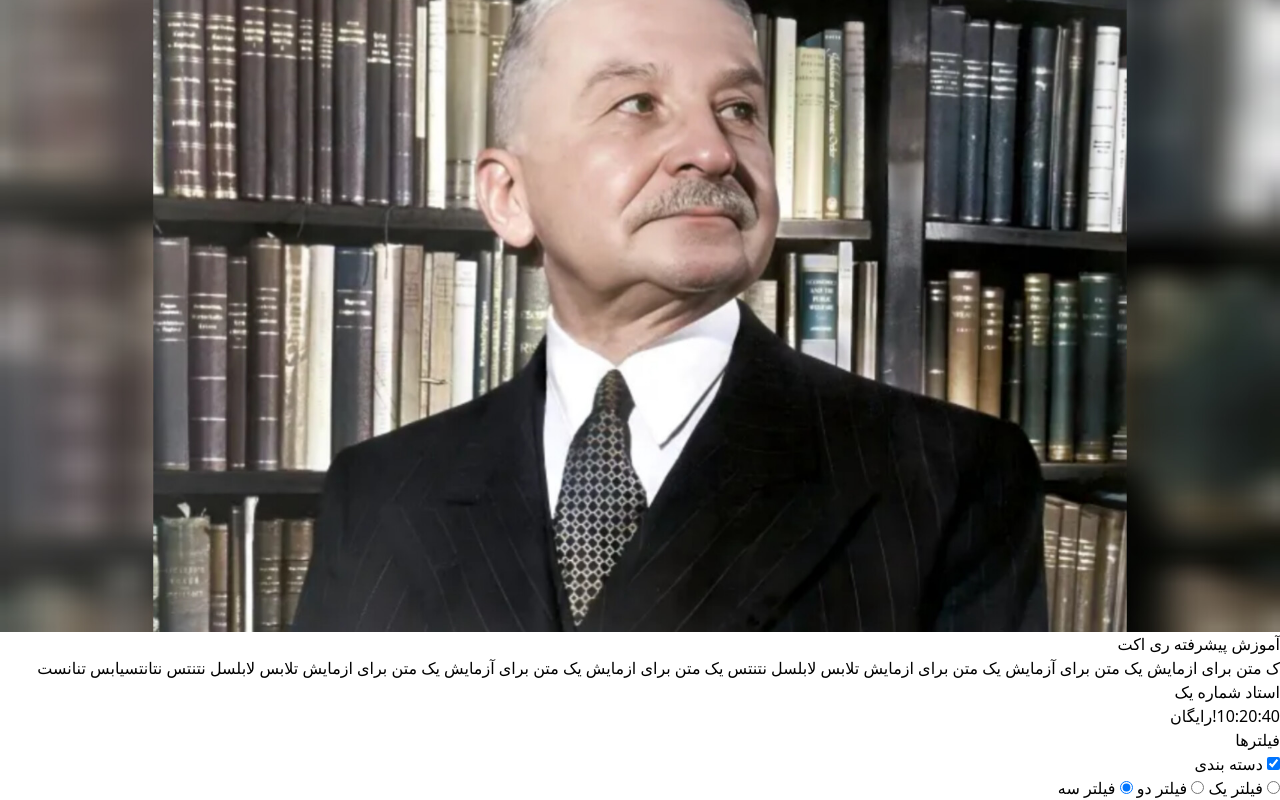
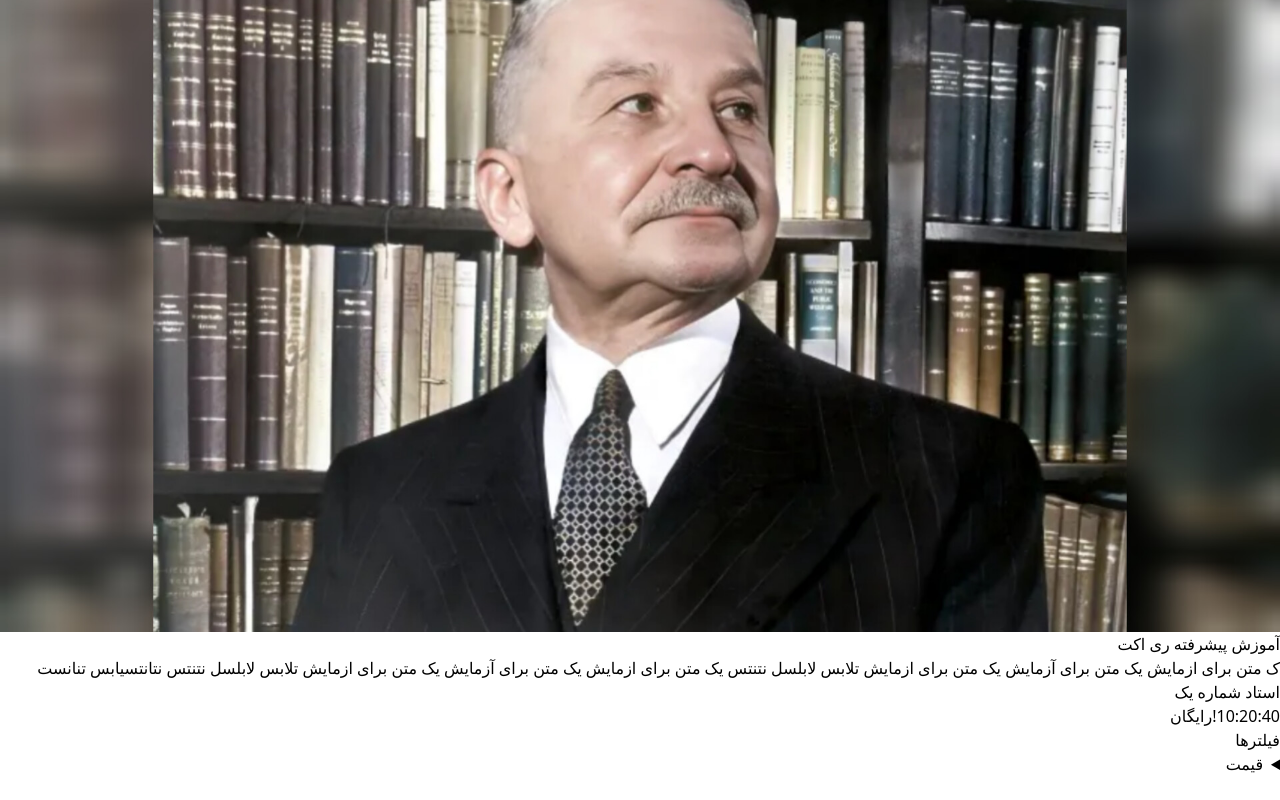
Before and after one commit to academy-react-summer1403/ice-programmer, a React (Vite) app: page / in a window 1280 px wide. Shown: the part 2725-3525 px from the top of the page. After the commit the page ends 3501 px from the top, so only its background shows below. Built offline with nearby package versions, Linux system fonts and the light colour scheme; a web font is replaced by a local one.

Commit message:
accardion

```diff
--- a/src/Components/Landing/CoursePage.jsx
+++ b/src/Components/Landing/CoursePage.jsx
@@ -27,27 +27,18 @@ function CoursePage() {
                 <CourseCard />
                 <CourseCard />
             </div>
-            <div className='w-[310px] h-96 mt-[19px] ml-5 rounded-[20px] bg-white'>
-                <ul className='w-[93%] m-[5px_auto]' >فیلترها
-                    <li className=" mt-3 border border-[#ddd] p-5 rounded-[13px]">
-                        <Field type="checkbox" id="c1" name="na" className='hidden' checked />
-                        <label htmlFor="c1" className='cursor-pointer block'><span className="tip">  دسته بندی </span></label>
-                        <div className="h-[auto]">
-
-                            <Field type="radio" id="cat1" name="ca" className='hidden' />
-                            <label htmlFor="cat1" className='block'> فیلتر یک </label>
-
-                            <Field type="radio" id="cat2" name="ca" className='hidden'/>
-                            <label htmlFor="cat2" className='block'> فیلتر دو </label>
-
-                            <Field type="radio" id="cat3" name="ca" checked className='hidden'/>
-                            <label htmlFor="cat3" className='block'> فیلتر سه </label>
-                        </div>
-                    </li>
-                    <li className="mt-3 border border-[#ddd] p-5 rounded-[13px]"></li>
-                    <li className="mt-3 border border-[#ddd] p-5 rounded-[13px]"></li>
-                    <li className=" mt-3 border border-[#ddd] p-5 rounded-[13px]"></li>
-                </ul>
+            <div className='w-[310px] h-96 mt-[19px] ml-5 rounded-[20px] bg-white'> <h1 className='p-[5px] mr-[5px] overflow-hidden'>فیلترها</h1>
+                <details className="dropdown m-[0_auto] w-[95%] bg-base-100 shodow">
+                    <summary className="btn m-1 cursor-pointer">قیمت</summary>
+                    <ul className="menu dropdown-content bg-base-100 rounded-box z-[1] w-[95%] p-2 shadow">
+                    <div className="form-control">
+                        <label className="label cursor-pointer">
+                            <input type="checkbox" defaultChecked className="checkbox" />
+                            <span className="label-text">Remember me</span>
+                        </label>
+                    </div>
+                    </ul>
+                </details>
             </div>
         </div>
             </Form>
@@ -57,3 +48,25 @@ function CoursePage() {
 }
 
 export default CoursePage
+
+
+// <ul className='w-[93%] m-[5px_auto]' >فیلترها
+//                     <li className=" mt-3 border border-[#ddd] p-5 rounded-[13px]">
+//                         <Field type="checkbox" id="c1" name="na" className='hidden' checked />
+//                         <label htmlFor="c1" className='cursor-pointer block'><span className="tip">  قیمت  </span></label>
+//                         <div className="h-[auto]">
+
+//                             <Field type="radio" id="cat1" name="ca" className='hidden' />
+//                             <label htmlFor="cat1" className='block'> فیلتر یک </label>
+
+//                             <Field type="radio" id="cat2" name="ca" className='hidden'/>
+//                             <label htmlFor="cat2" className='block'> فیلتر دو </label>
+
+//                             <Field type="radio" id="cat3" name="ca" checked className='hidden'/>
+//                             <label htmlFor="cat3" className='block'> فیلتر سه </label>
+//                         </div>
+//                     </li>
+//                     <li className="mt-3 border border-[#ddd] p-5 rounded-[13px]"></li>
+//                     <li className="mt-3 border border-[#ddd] p-5 rounded-[13px]"></li>
+//                     <li className=" mt-3 border border-[#ddd] p-5 rounded-[13px]"></li>
+//                 </ul>
```
